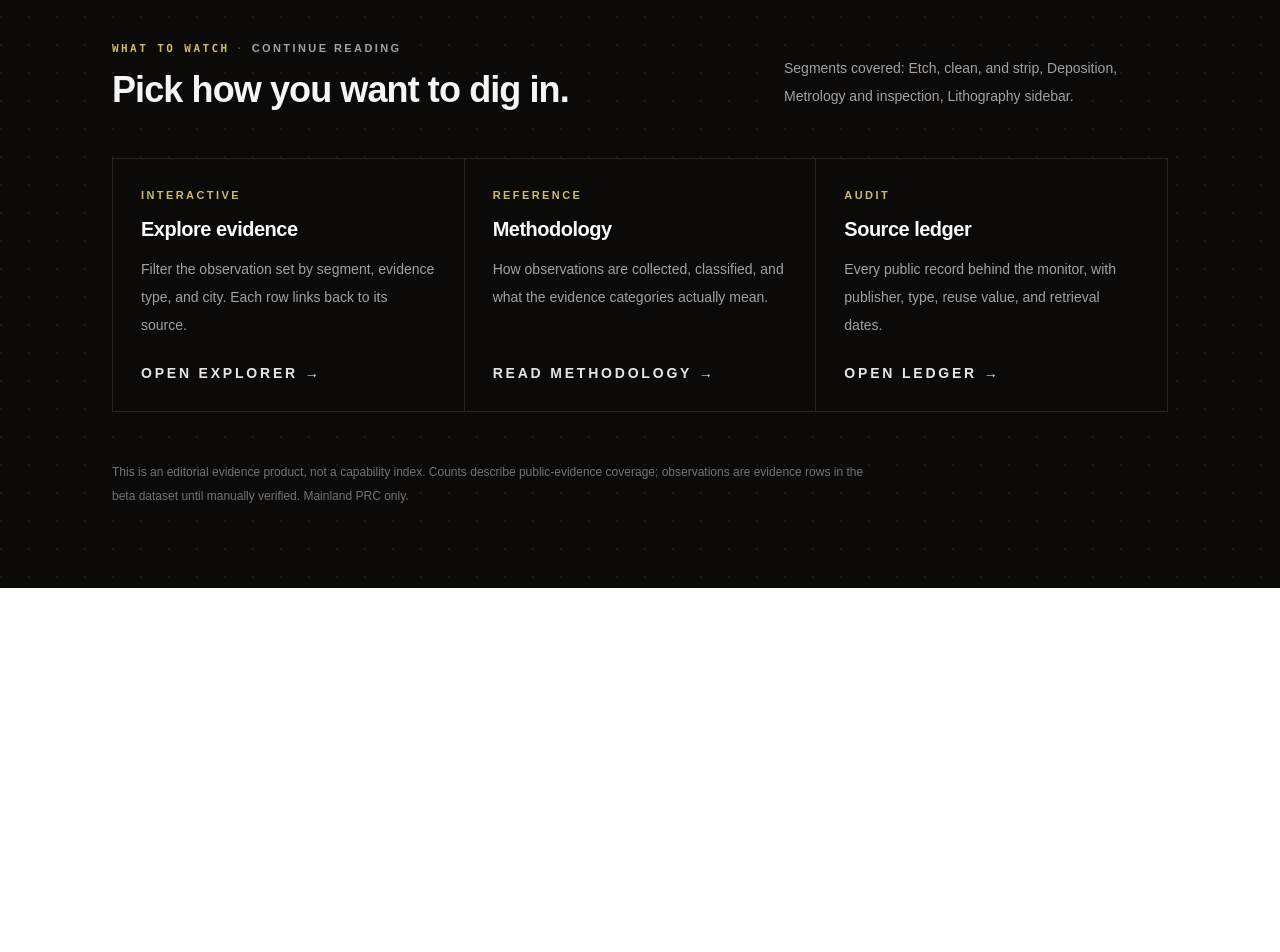
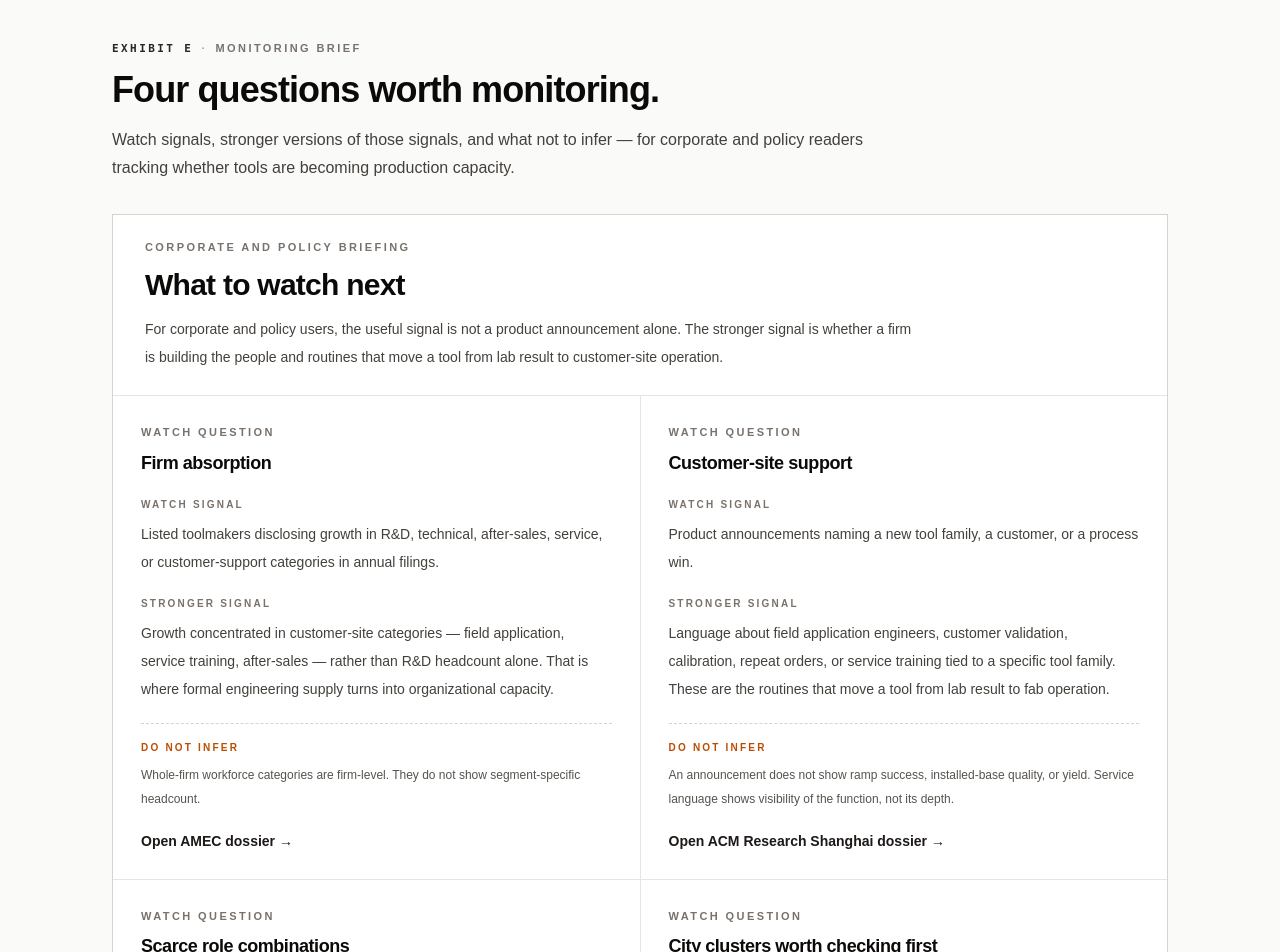
Before and after one commit to yippy141/china-semiconductor-tooling-talent-atlas, a Next.js app: page / in a window 1280 px wide. Shown: the part 8860-9812 px from the top of the page. Before the commit the page ends 9448 px from the top, so only its background shows below. Built offline with nearby package versions, Linux system fonts and the light colour scheme.

Commit message:
v4 phase 6 pass

```diff
--- a/app/page.tsx
+++ b/app/page.tsx
@@ -12,6 +12,7 @@ import { CitySignalMap } from "@/components/atlas/city-signal-map";
 import { CapabilityRoleMatrix } from "@/components/atlas/capability-role-matrix";
 import { EvidenceLadder } from "@/components/atlas/evidence-ladder";
 import { FirmWorkforceSnapshots } from "@/components/atlas/firm-workforce-snapshots";
+import { MonitoringQuestions } from "@/components/atlas/monitoring-questions";
 
 const numberFormatter = new Intl.NumberFormat("en-US");
 
@@ -328,6 +329,27 @@ export default function HomePage() {
         </div>
       </section>
 
+      <section className="border-b border-stone-200 bg-stone-50">
+        <div className="mx-auto w-full max-w-6xl px-6 py-14 sm:px-10 sm:py-20 lg:px-12">
+          <div className="mb-8 max-w-3xl">
+            <div className="flex items-baseline gap-2 text-[11px] font-semibold uppercase tracking-[0.22em]">
+              <span className="font-mono text-stone-800">Exhibit E</span>
+              <span aria-hidden className="text-stone-400">·</span>
+              <span className="text-stone-500">Monitoring brief</span>
+            </div>
+            <h2 className="mt-3 text-3xl font-semibold tracking-tight sm:text-4xl">
+              Four questions worth monitoring.
+            </h2>
+            <p className="mt-4 text-base leading-7 text-stone-700">
+              Watch signals, stronger versions of those signals, and what
+              not to infer — for corporate and policy readers tracking
+              whether tools are becoming production capacity.
+            </p>
+          </div>
+          <MonitoringQuestions />
+        </div>
+      </section>
+
       <section className="relative overflow-hidden bg-stone-950 text-stone-100">
         <div
           aria-hidden
@@ -342,9 +364,9 @@ export default function HomePage() {
           <div className="flex flex-col gap-3 sm:flex-row sm:items-end sm:justify-between">
             <div>
               <div className="flex items-baseline gap-2 text-[11px] font-semibold uppercase tracking-[0.22em]">
-                <span className="font-mono text-amber-200/80">What to watch</span>
+                <span className="font-mono text-amber-200/80">Continue reading</span>
                 <span aria-hidden className="text-stone-600">·</span>
-                <span className="text-stone-400">Continue reading</span>
+                <span className="text-stone-400">Pick a thread</span>
               </div>
               <h2 className="mt-3 text-3xl font-semibold tracking-tight sm:text-4xl">
                 Pick how you want to dig in.
--- /dev/null
+++ b/components/atlas/monitoring-questions.tsx
@@ -0,0 +1,77 @@
+import Link from "next/link";
+import { monitoringQuestions } from "@/data/editorial/monitoring-questions";
+
+export function MonitoringQuestions() {
+  return (
+    <section
+      aria-labelledby="monitoring-questions-heading"
+      className="border border-stone-300 bg-white"
+    >
+      <header className="flex flex-col gap-3 border-b border-stone-200 px-6 py-6 sm:px-8">
+        <p className="text-[11px] font-semibold uppercase tracking-[0.22em] text-stone-500">
+          Corporate and policy briefing
+        </p>
+        <h3
+          id="monitoring-questions-heading"
+          className="text-2xl font-semibold tracking-tight text-stone-950 sm:text-3xl"
+        >
+          What to watch next
+        </h3>
+        <p className="max-w-3xl text-sm leading-7 text-stone-700">
+          For corporate and policy users, the useful signal is not a product
+          announcement alone. The stronger signal is whether a firm is
+          building the people and routines that move a tool from lab result
+          to customer-site operation.
+        </p>
+      </header>
+
+      <div className="grid grid-cols-1 gap-px bg-stone-200 md:grid-cols-2">
+        {monitoringQuestions.map((card) => (
+          <article
+            key={card.id}
+            className="flex h-full flex-col gap-5 bg-white p-6 sm:p-7"
+          >
+            <header>
+              <p className="text-[11px] font-semibold uppercase tracking-[0.22em] text-stone-500">
+                Watch question
+              </p>
+              <h4 className="mt-2 text-lg font-semibold tracking-tight text-stone-950">
+                {card.title}
+              </h4>
+            </header>
+
+            <Block label="Watch signal" body={card.watchSignal} />
+            <Block label="Stronger signal" body={card.strongerSignal} />
+
+            <div className="border-t border-dashed border-stone-300 pt-4">
+              <p className="text-[10px] font-semibold uppercase tracking-[0.22em] text-amber-700">
+                Do not infer
+              </p>
+              <p className="mt-2 text-xs leading-6 text-stone-600">
+                {card.doNotInfer}
+              </p>
+            </div>
+
+            <Link
+              href={card.link.href}
+              className="mt-auto inline-flex items-center text-sm font-semibold text-stone-900 hover:text-stone-700"
+            >
+              {card.link.label} &rarr;
+            </Link>
+          </article>
+        ))}
+      </div>
+    </section>
+  );
+}
+
+function Block({ label, body }: { label: string; body: string }) {
+  return (
+    <div>
+      <p className="text-[10px] font-semibold uppercase tracking-[0.22em] text-stone-500">
+        {label}
+      </p>
+      <p className="mt-2 text-sm leading-7 text-stone-700">{body}</p>
+    </div>
+  );
+}
--- /dev/null
+++ b/data/editorial/monitoring-questions.ts
@@ -0,0 +1,67 @@
+export type MonitoringQuestion = {
+  id: string;
+  title: string;
+  watchSignal: string;
+  strongerSignal: string;
+  doNotInfer: string;
+  link: { href: string; label: string };
+};
+
+export const monitoringQuestions: MonitoringQuestion[] = [
+  {
+    id: "firm-absorption",
+    title: "Firm absorption",
+    watchSignal:
+      "Listed toolmakers disclosing growth in R&D, technical, after-sales, service, or customer-support categories in annual filings.",
+    strongerSignal:
+      "Growth concentrated in customer-site categories — field application, service training, after-sales — rather than R&D headcount alone. That is where formal engineering supply turns into organizational capacity.",
+    doNotInfer:
+      "Whole-firm workforce categories are firm-level. They do not show segment-specific headcount.",
+    link: {
+      href: "/firms/amec",
+      label: "Open AMEC dossier",
+    },
+  },
+  {
+    id: "customer-site-support",
+    title: "Customer-site support",
+    watchSignal:
+      "Product announcements naming a new tool family, a customer, or a process win.",
+    strongerSignal:
+      "Language about field application engineers, customer validation, calibration, repeat orders, or service training tied to a specific tool family. These are the routines that move a tool from lab result to fab operation.",
+    doNotInfer:
+      "An announcement does not show ramp success, installed-base quality, or yield. Service language shows visibility of the function, not its depth.",
+    link: {
+      href: "/firms/acm-research-shanghai",
+      label: "Open ACM Research Shanghai dossier",
+    },
+  },
+  {
+    id: "scarce-role-combinations",
+    title: "Scarce role combinations",
+    watchSignal:
+      "Hiring or training in single disciplines — plasma, optics, motion control, ALD chemistry, algorithms.",
+    strongerSignal:
+      "The combinations are harder than the parts: plasma plus chamber hardware, ALD chemistry plus vacuum behavior, optics plus algorithms, precision motion plus calibration. Generic STEM counts miss them.",
+    doNotInfer:
+      "Aggregate graduate output cannot tell you whether a firm has assembled the right cross-discipline teams.",
+    link: {
+      href: "/segments/metrology_inspection",
+      label: "See the optics-plus-algorithms case",
+    },
+  },
+  {
+    id: "city-clusters",
+    title: "City clusters worth checking first",
+    watchSignal:
+      "Aggregate city evidence counts. Shanghai and Beijing dominate the visible record.",
+    strongerSignal:
+      "Inside those clusters, the records worth pulling first are listed-firm filings, park disclosures, shortage notices, and policy directives — not raw evidence totals.",
+    doNotInfer:
+      "City evidence concentration is visibility coverage, not a talent ranking. Sparsely covered cities may still have material activity.",
+    link: {
+      href: "/explorer?city=Shanghai",
+      label: "Open Shanghai rows in explorer",
+    },
+  },
+];
```
